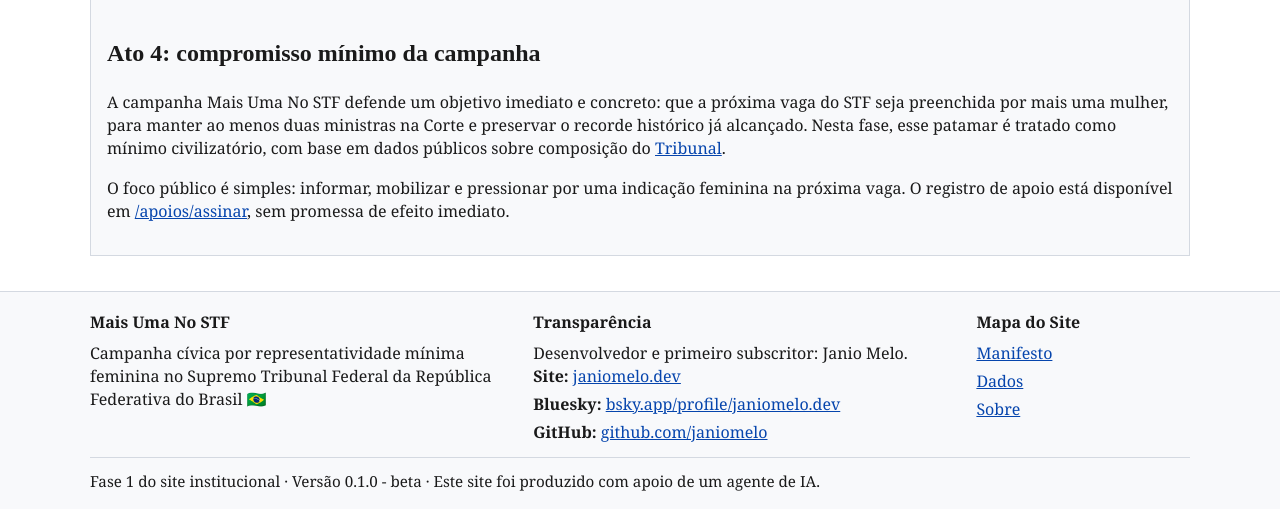
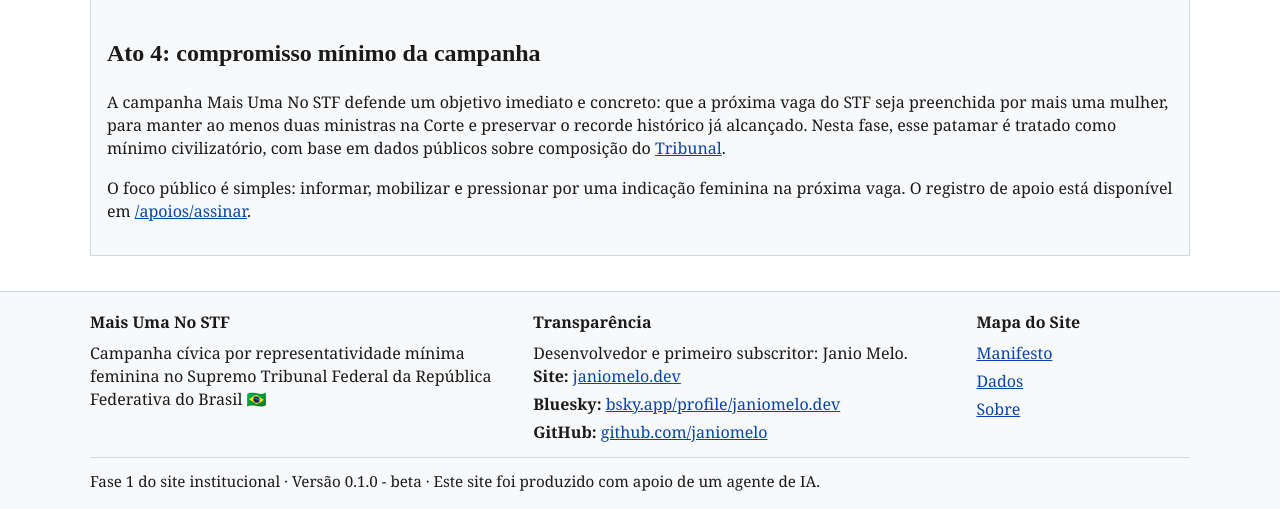
Before and after one commit to janiomelo/maisumanostf.ong.br, a Flask app: page / in a window 1280 px wide. Shown: the part 1637-2146 px from the top of the page. Run offline with Flask 3, Linux system fonts and the light colour scheme; parts of the project's set-up code (start-up, migrations or seed data) failed here and were passed over; some libraries are stand-ins or nearby versions.

Commit message:
remove unnecessary wording from support registration section for clarity

```diff
--- a/app/templates/publico/home.html
+++ b/app/templates/publico/home.html
@@ -125,7 +125,7 @@
     </p>
     <p>
       O foco público é simples: informar, mobilizar e pressionar por uma indicação feminina na próxima vaga.
-      O registro de apoio está disponível em <a href="{{ url_for('apoios.assinar_manifesto') }}">/apoios/assinar</a>, sem promessa de efeito imediato.
+      O registro de apoio está disponível em <a href="{{ url_for('apoios.assinar_manifesto') }}">/apoios/assinar</a>.
     </p>
   </article>
 </section>
```
